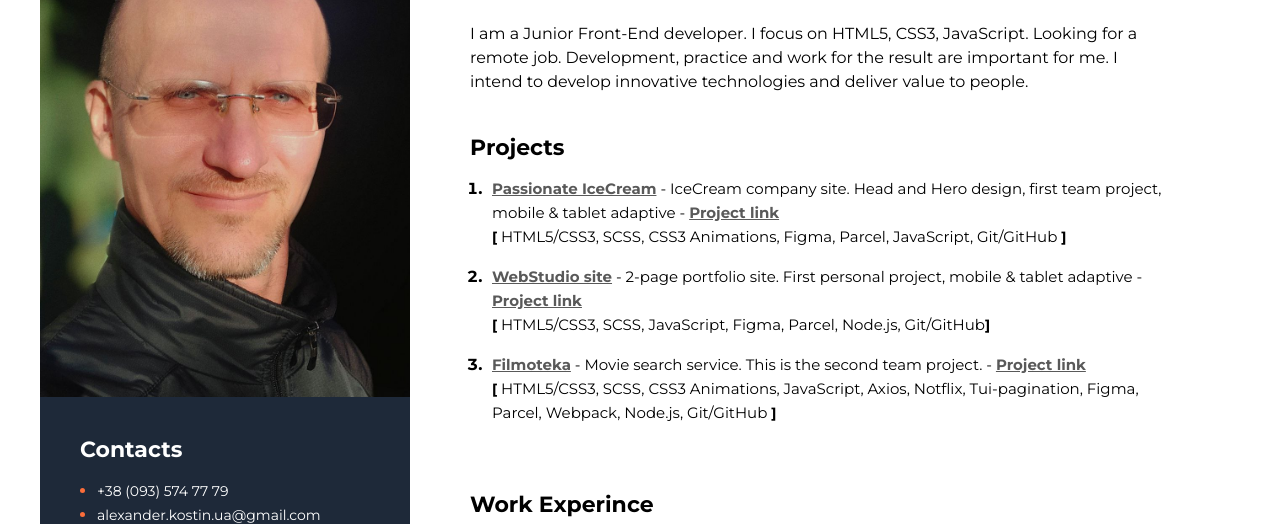
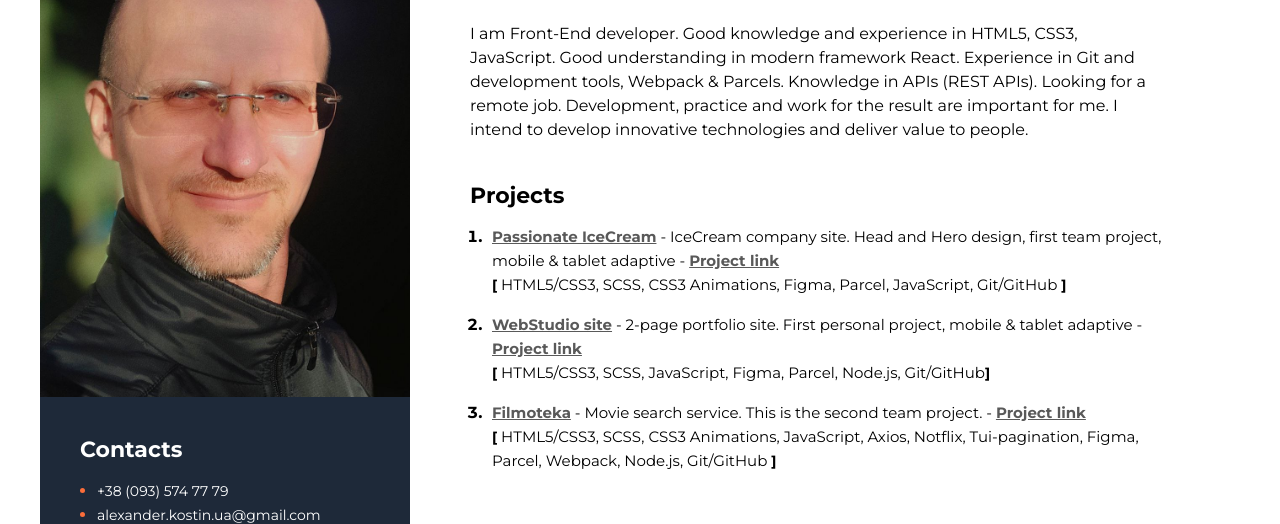
Before and after one commit to AVKostin/my-resume, a plain HTML site: page index.html in a window 1280 px wide. Shown: the part 222-746 px from the top of the page. Drawn offline with Linux system fonts and the light colour scheme.

Commit message:
Update index.html

```diff
--- a/index.html
+++ b/index.html
@@ -22,10 +22,7 @@
           <h2 class="about-me-profession">Front-End Developer</h2>
           <h1 class="about-me-name">Alexander Kostin</h1>
           <p class="about-me-description">
-            I am a Junior Front-End developer. I focus on HTML5, CSS3,
-            JavaScript. Looking for a remote job. Development, practice and work
-            for the result are important for me. I intend to develop innovative
-            technologies and deliver value to people.
+            I am Front-End developer. Good knowledge and experience in HTML5, CSS3, JavaScript. Good understanding in modern framework React. Experience in Git and development tools, Webpack & Parcels. Knowledge in APIs (REST APIs). Looking for a remote job. Development, practice and work for the result are important for me. I intend to develop innovative technologies and deliver value to people.
           </p>
         </div>
 
```
